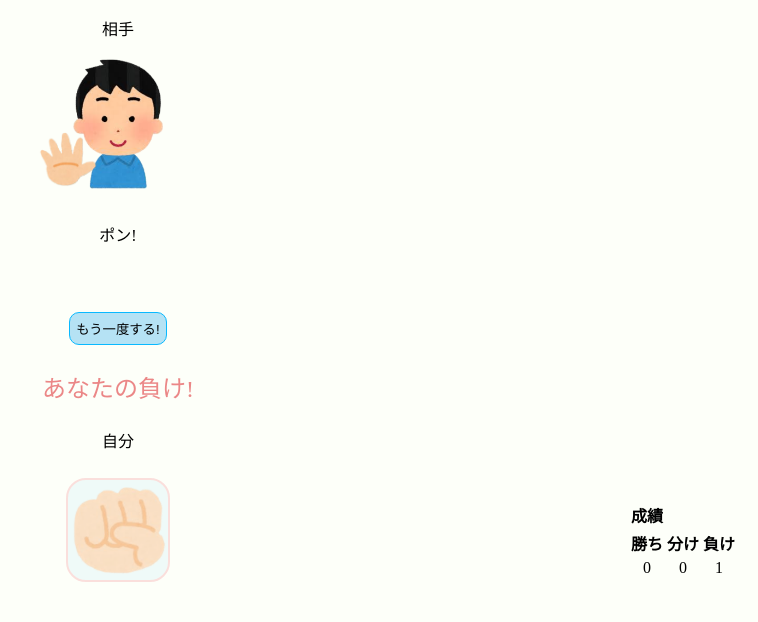
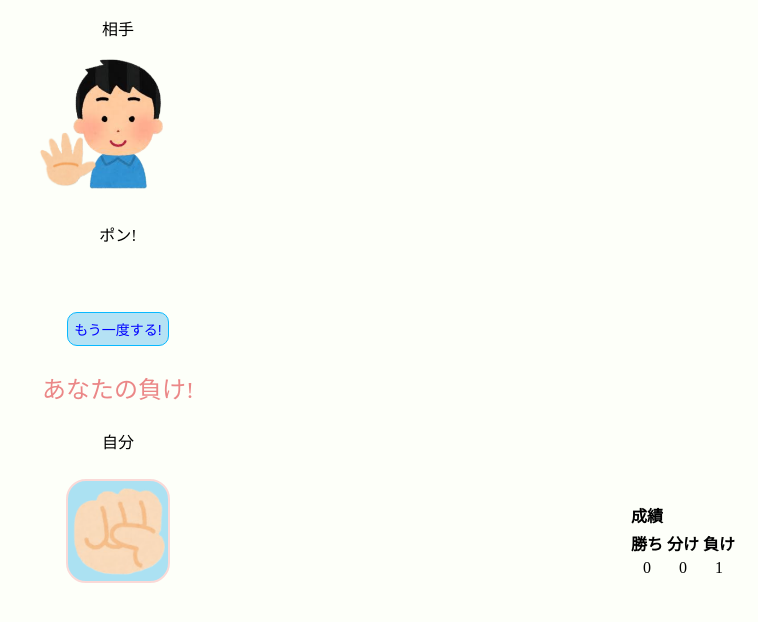
Before and after one commit to aizack0625/rock-paper-scissors, a plain HTML site: page index.html in a window 1280 px wide. Both pictures are taken after a click on the picture 512 px from the left and 426 px from the top of the page. Shown: the whole page, without its empty margins (522-1280 px from the left). Drawn offline with Linux system fonts and the light colour scheme.

Commit message:
Update style.css

```diff
--- a/style.css
+++ b/style.css
@@ -38,6 +38,8 @@ body {
   background: rgb(181, 226, 244);
   border: 1px solid rgb(9, 185, 255);
   border-radius: 10px;
+  font-size: 14px;
+  color: blue;
 }
 
 .rock, .scissors, .paper {
@@ -45,7 +47,7 @@ body {
   margin: 10px;
   border: 2px solid rgb(249, 202, 202);
   border-radius: 20px;
-  background: rgba(135, 207, 235, 0.2);
+  background: rgba(37, 176, 231, 0.539);
 }
 
 table {
@@ -57,5 +59,5 @@ table {
 
 .btn_pushed {
   cursor: default;
-  opacity: 0.6;
+  opacity: 0.7;
 }
```
